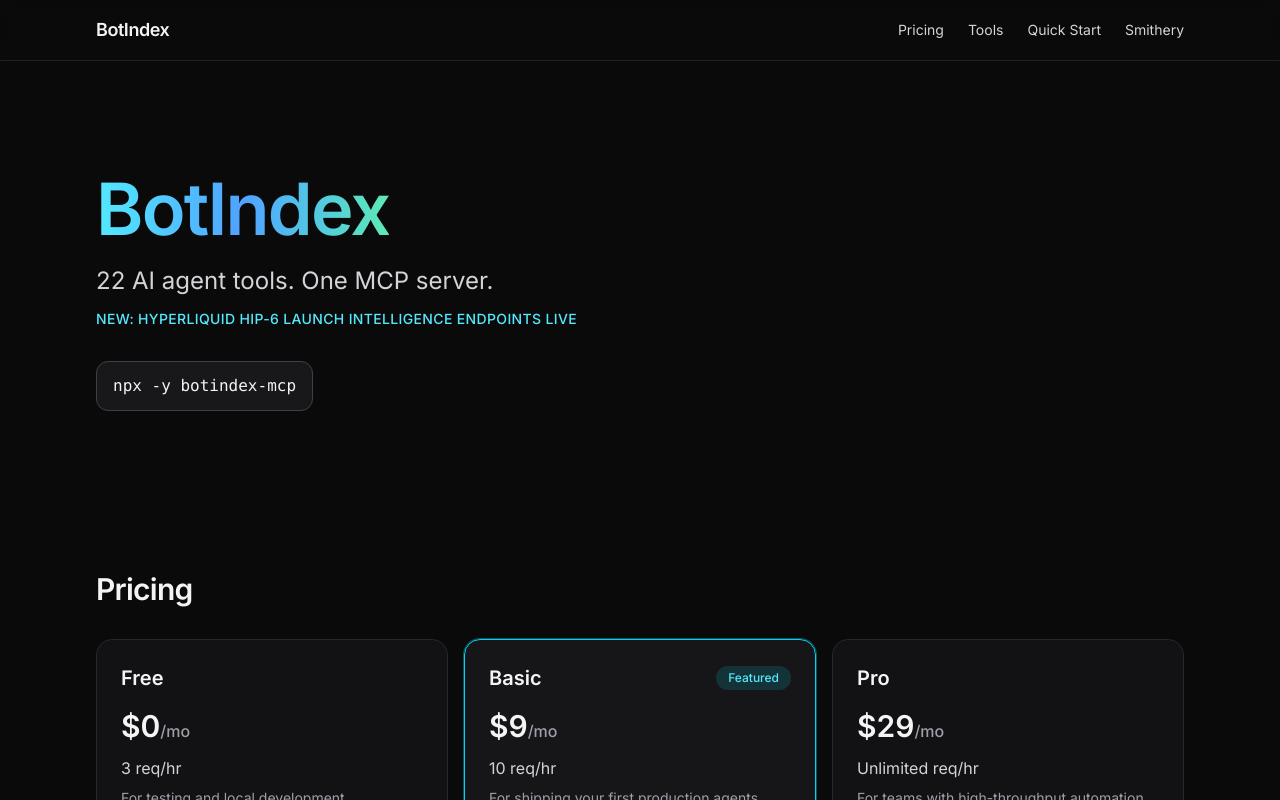
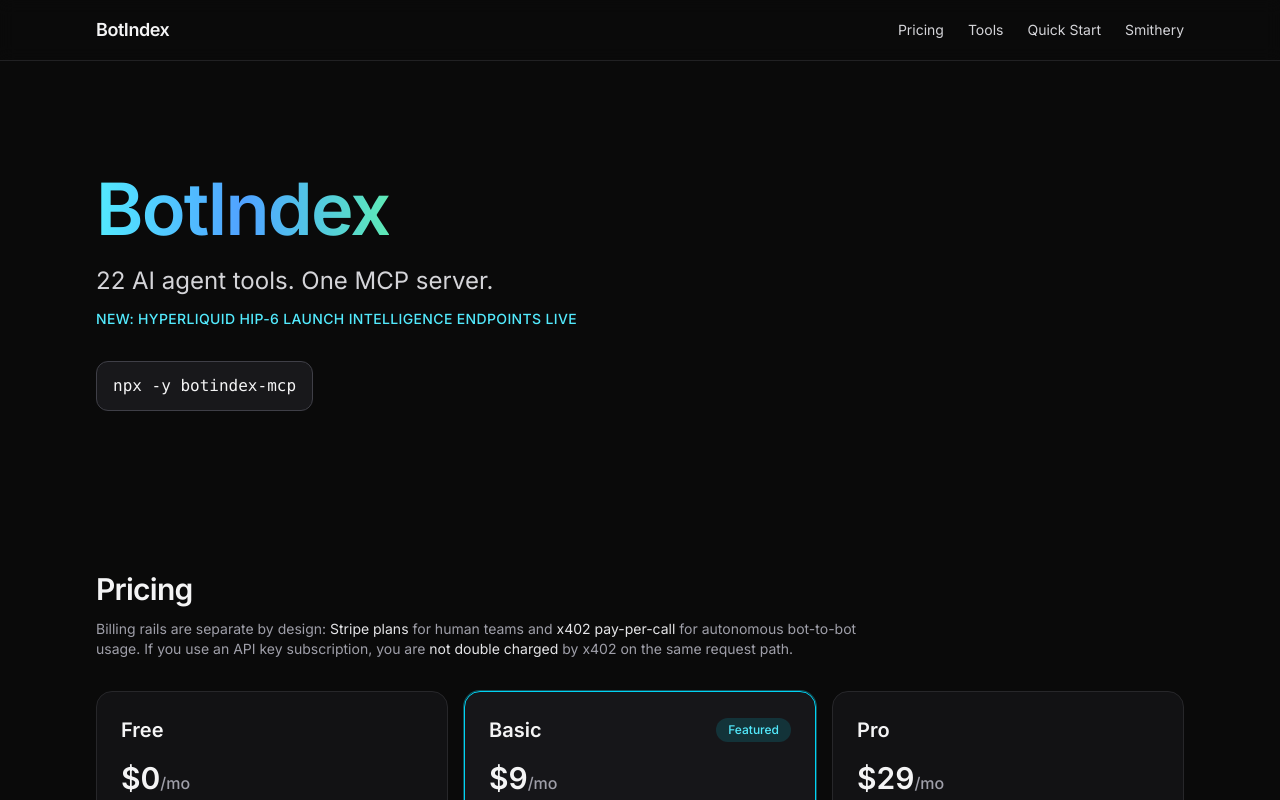
Before and after one commit to Cyberweasel777/botindex-landing, a Next.js app: page / in a window 1280 px wide. Shown: the top 800 px of the page. Built offline with nearby package versions, Linux system fonts and the light colour scheme.

Commit message:
copy: clarify Stripe subscription vs x402 billing (no double charge)

```diff
--- a/src/app/page.tsx
+++ b/src/app/page.tsx
@@ -178,6 +178,11 @@ export default function Home() {
 
         <section id="pricing" className="scroll-mt-24 py-8 sm:py-12">
           <h2 className="text-3xl font-semibold tracking-tight">Pricing</h2>
+          <p className="mt-3 max-w-3xl text-sm text-zinc-400">
+            Billing rails are separate by design: <span className="text-zinc-200">Stripe plans</span> for human teams and
+            <span className="text-zinc-200"> x402 pay-per-call</span> for autonomous bot-to-bot usage. If you use an API key subscription,
+            you are <span className="text-zinc-200">not double charged</span> by x402 on the same request path.
+          </p>
           <div className="mt-8 grid gap-4 md:grid-cols-3">
             {pricingPlans.map((plan) => (
               <article
```
